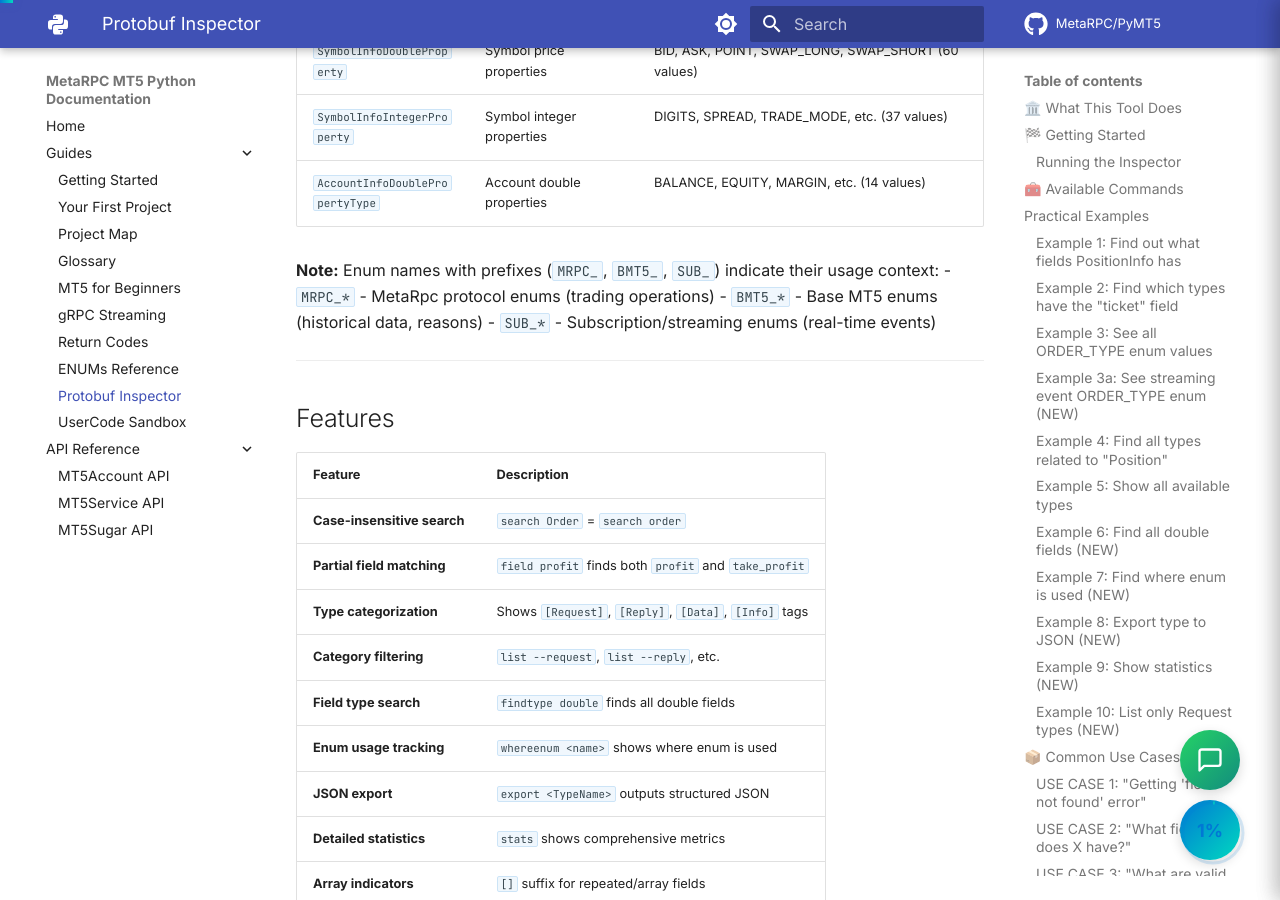
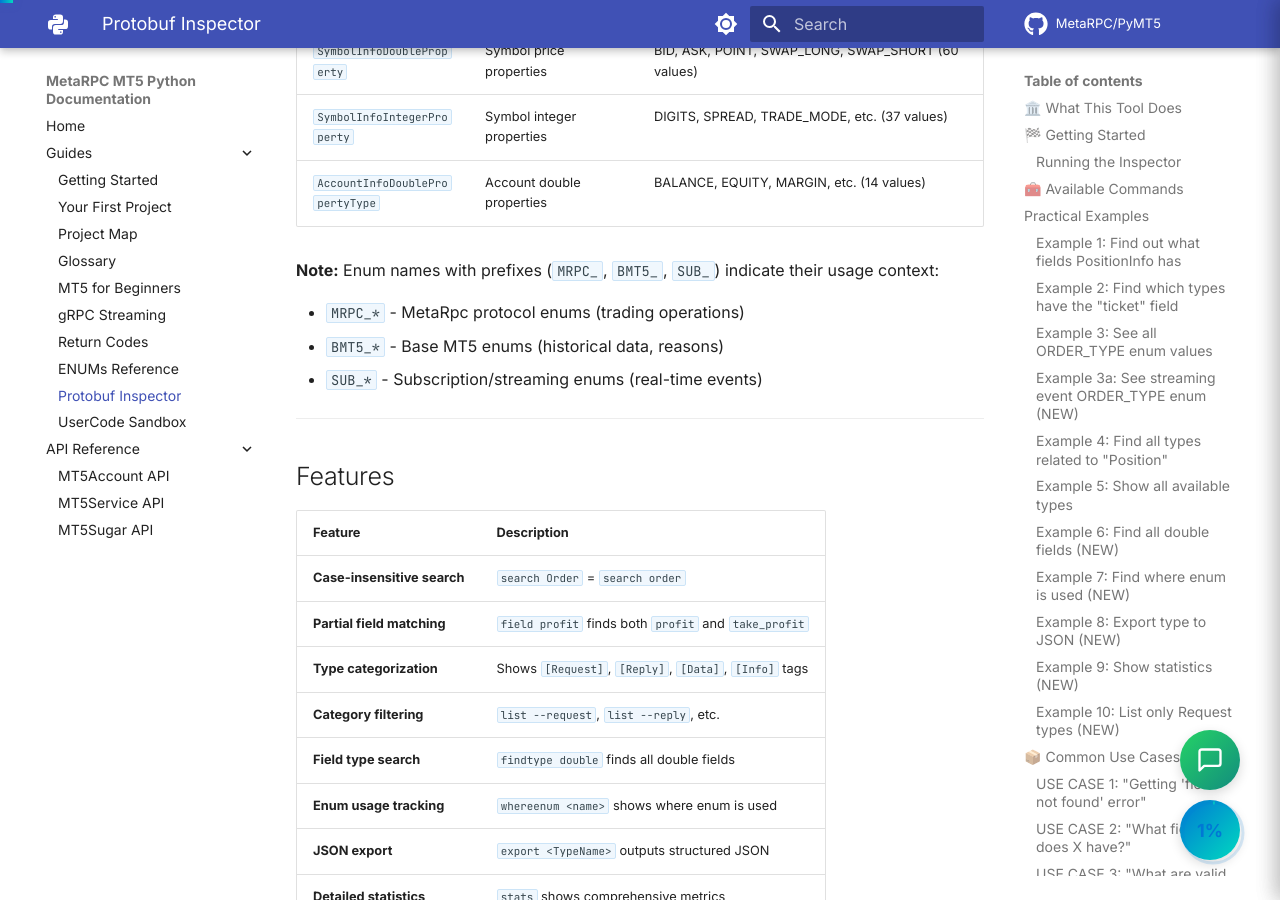
Before and after one commit to MetaRPC/PyMT5, an MkDocs documentation site: the page built from docs/All_Guides/PROTOBUF_INSPECTOR_GUIDE.md, in a window 1280 px wide and 900 px high, scrolled down 14190 px. Built offline with MkDocs 1.6.1 and Material for MkDocs 9.7.7, drawn with Linux system fonts in a browser that asks for light colours; comment, search, counter and statistics services are not loaded; part of the change alters nothing that is shown; some of the changed text lies outside the part shown.

````diff
--- a/docs/All_Guides/PROTOBUF_INSPECTOR_GUIDE.md
+++ b/docs/All_Guides/PROTOBUF_INSPECTOR_GUIDE.md
@@ -646,6 +646,7 @@ When you run the inspector, it provides complete coverage of:
 | `AccountInfoDoublePropertyType` | Account double properties | BALANCE, EQUITY, MARGIN, etc. (14 values) |
 
 **Note:** Enum names with prefixes (`MRPC_`, `BMT5_`, `SUB_`) indicate their usage context:
+
 - `MRPC_*` - MetaRpc protocol enums (trading operations)
 - `BMT5_*` - Base MT5 enums (historical data, reasons)
 - `SUB_*` - Subscription/streaming enums (real-time events)
@@ -893,6 +894,7 @@ The Protobuf Inspector uses Python reflection to:
 **Source file:** `examples/0_common/16_protobuf_inspector.py`
 
 **Modules scanned:**
+
 - `mt5_term_api_account_helper_pb2`
 - `mt5_term_api_account_information_pb2`
 - `mt5_term_api_market_info_pb2`
@@ -1033,6 +1035,7 @@ EXACT MATCH: field 'ticket' found in:
 ## Troubleshooting
 
 **Q: Type not found**
+
 ```
 > MyType
 [!] Type not found: MyType
@@ -1098,13 +1101,20 @@ Rule:
 The Protobuf Inspector is your **first stop** when working with the MT5 gRPC API. Use it to:
 
 1. **Discover** available types and their structure
-2. **Learn** message field names and types
-3. **Debug** field name and type issues
-4. **Verify** enum values and usage
-5. **Track** relationships between types
-6. **Export** documentation for your team
-7. **Analyze** API structure and statistics
-8. **Speed up** development workflow
+2.
+3. **Learn** message field names and types
+4.
+5. **Debug** field name and type issues
+6.
+7. **Verify** enum values and usage
+8.
+9. **Track** relationships between types
+10.
+11. **Export** documentation for your team
+12.
+13. **Analyze** API structure and statistics
+14.
+15. **Speed up** development workflow
 
 **Remember:** Type `help` at any time for command reference!
 
````
